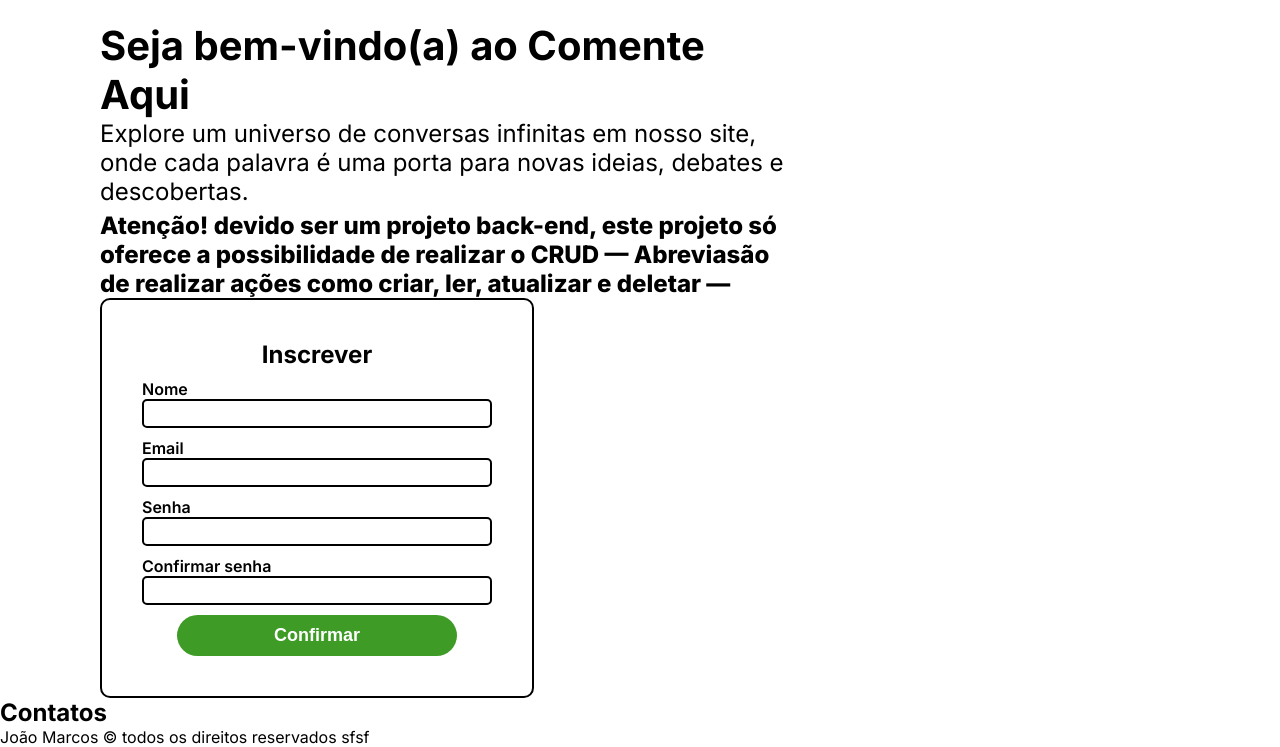
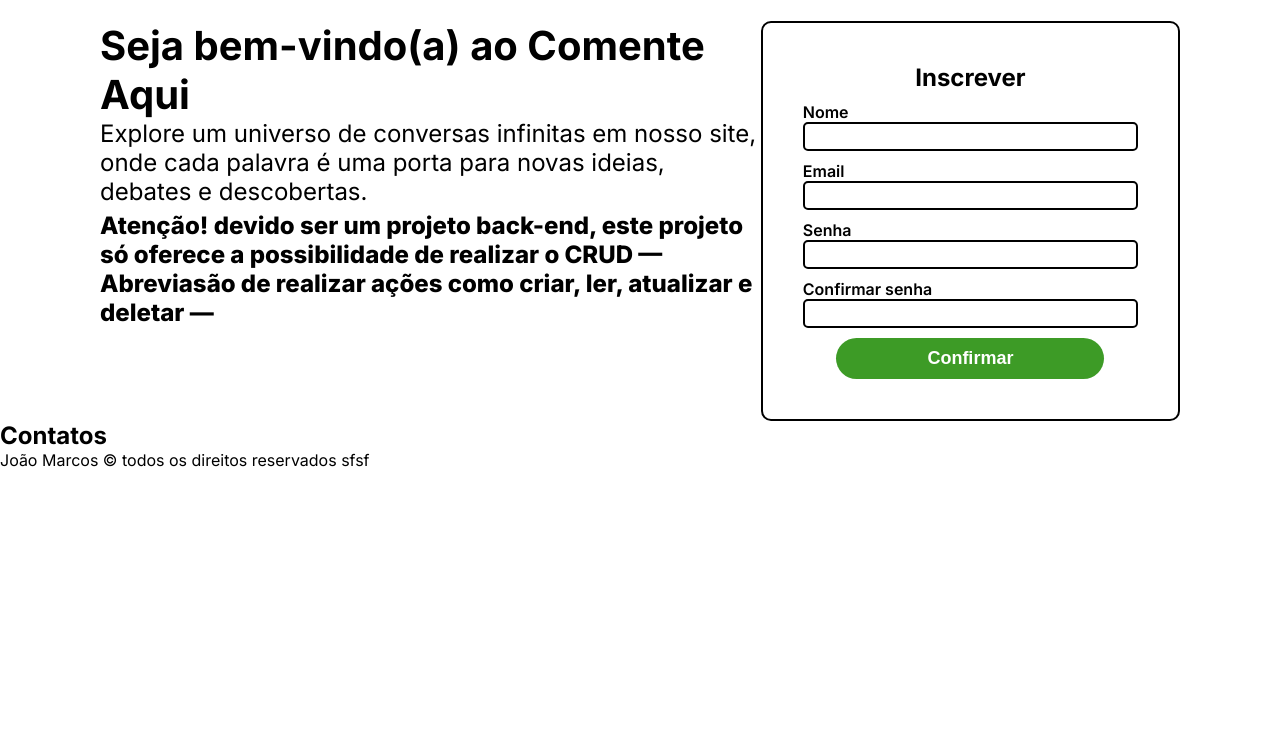
Before and after one commit to joaoMdeASilva/conversa-aqui, a plain HTML site: page frontend/index.html in a window 1280 px wide. Shown: the part 160-907 px from the top of the page. After the commit the page ends 800 px from the top, so only its background shows below. Drawn offline with Linux system fonts and the light colour scheme.

Commit message:
conteudo principal foi colocado em seu local correto

```diff
--- a/frontend/css/style.css
+++ b/frontend/css/style.css
@@ -56,11 +56,16 @@ div.container {
 
 /* container das sections bem vindos e aviso */
 
-div.container-benvidos-inscrever {
+div.container-benvidos-aviso {
   width: 690px;
   display: flex;
   flex-direction: column;
   gap: 5px;
+}
+
+div.container-contedo-principal-aside {
+  display: flex;
+  justify-content: space-between;
 }
 
 /* Bem-vindos */
--- a/frontend/index.html
+++ b/frontend/index.html
@@ -30,8 +30,9 @@
         </section>
       </div>
 
-      <!-- Início do container das sections bem vindos e aviso -->
-      <div class="container-benvidos-inscrever">
+      <div class="container-contedo-principal-aside">
+        <!-- Início do container das sections bem vindos e aviso -->
+      <div class="container-benvidos-aviso">
 
         <!-- Início section bem vindos -->
         <section class="bem-vindos">
@@ -56,8 +57,8 @@
       </div>
 
         <!-- Início aside inscrever -->
-        <aside class="inscrever">
-          <h2>Inscrever</h2>
+      <aside class="inscrever">
+        <h2>Inscrever</h2>
           <form action="">
             <div>
               <label for="name">Nome</label>
@@ -87,6 +88,8 @@
 
         <!-- Fim aside inscrever -->
         </aside>
+      </div>
+
 
     <!-- Fim do cantainer -->
     </div>
```
